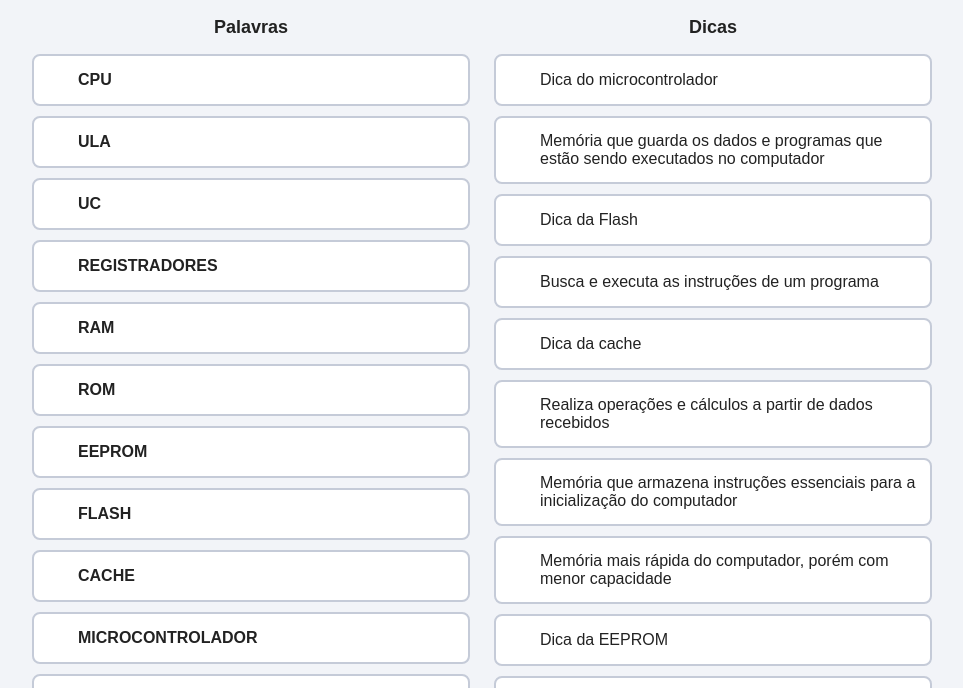
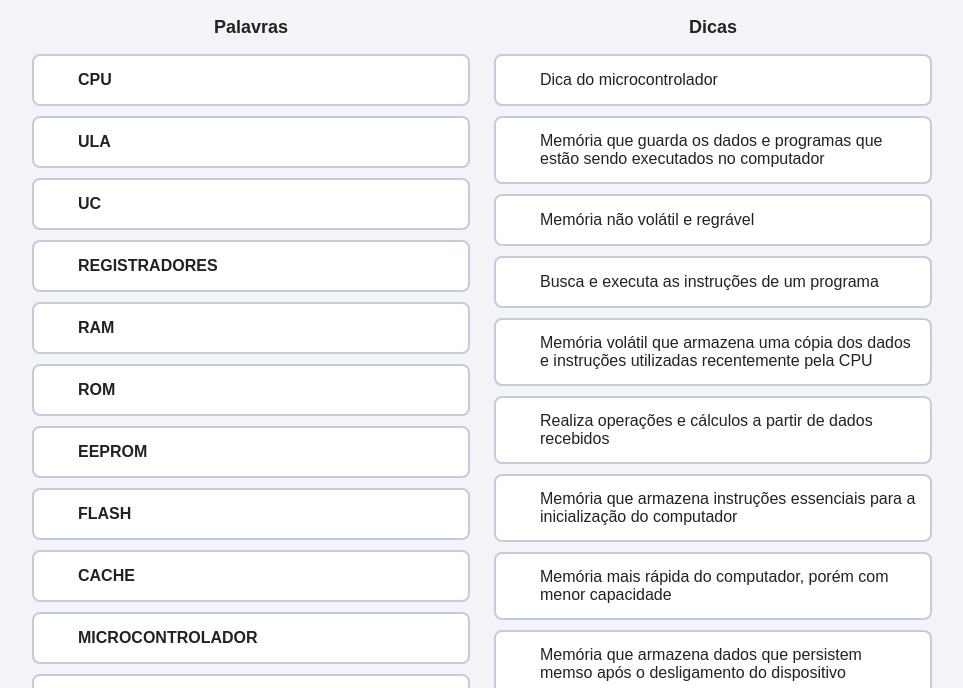
Before and after one commit to vinikenzosptech/arquitetura-computacional-game, a plain HTML site: page index.html in a window 1280 px wide. Shown: the part 103-791 px from the top of the page, without its empty margins (158-1121 px from the left). Drawn offline with Linux system fonts and the light colour scheme.

Commit message:
feat: adicionando dicas para eeprom, flash e cache

```diff
--- a/index.html
+++ b/index.html
@@ -41,9 +41,9 @@
         { palavra: "REGISTRADORES", dica: "Memória mais rápida do computador, porém com menor capacidade" },
         { palavra: "RAM", dica: "Memória que guarda os dados e programas que estão sendo executados no computador" },
         { palavra: "ROM", dica: "Memória que armazena instruções essenciais para a inicialização do computador" },
-        { palavra: "EEPROM", dica: "Dica da EEPROM" },
-        { palavra: "FLASH", dica: "Dica da Flash" },
-        { palavra: "CACHE", dica: "Dica da cache" },
+        { palavra: "EEPROM", dica: "Memória que armazena dados que persistem memso após o desligamento do dispositivo" },
+        { palavra: "FLASH", dica: "Memória não volátil e regrável" },
+        { palavra: "CACHE", dica: "Memória volátil que armazena uma cópia dos dados e instruções utilizadas recentemente pela CPU" },
         { palavra: "MICROCONTROLADOR", dica: "Dica do microcontrolador" },
         { palavra: "DUALCORE", dica: "Dica do dual core" },
         { palavra: "QUADCORE", dica: "Dica do quad core" }
```
